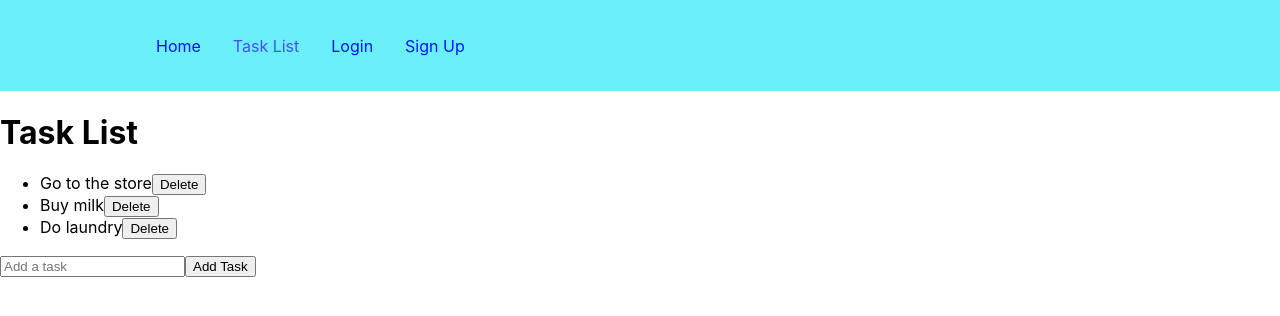
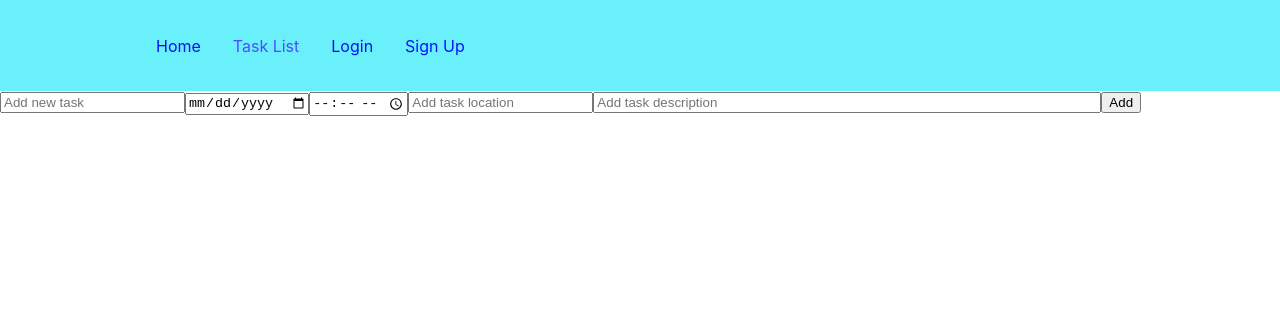
Before and after one commit to chriskong217/tamuhacktasklist, a React (Create React App) app in the folder myapp/: page /tasklist in a window 1280 px wide. Shown: the top 316 px of the page. Built offline with nearby package versions, Linux system fonts and the light colour scheme.

Commit message:
Jeosung changes

```diff
--- a/myapp/src/components/Tasklist/Task.js
+++ b/myapp/src/components/Tasklist/Task.js
@@ -1,40 +1,53 @@
 import React, { useState } from 'react';
 
+
 function TaskList() {
-  const [tasks, setTasks] = useState(["Go to the store", "Buy milk", "Do laundry"]);
-  const [newTask, setNewTask] = useState('');
+ const [tasks, setTasks] = useState([]);
 
-  const handleSubmit = event => {
-    event.preventDefault();
-    setTasks([...tasks, newTask]);
-    setNewTask('');
-  };
 
-  const handleChange = event => {
-    setNewTask(event.target.value);
-  };
+ function addTask(task) {
+   setTasks([...tasks, task]);
+ }
 
-  const deleteTask = (index) => {
+
+ function removeTask(index) {
    setTasks(tasks.filter((task, i) => i !== index));
  }
 
+
  return (
    <div>
-      <h1>Task List</h1>
+     <form onSubmit={(e) => {
+         e.preventDefault();
+         addTask({ name: e.target.task.value, date: e.target.date.value, time: e.target.time.value, location: e.target.location.value, description: e.target.description.value, completed: false });
+         e.target.task.value = '';
+         e.target.date.value = '';
+         e.target.description.value = '';
+         e.target.location.value = '';
+         e.target.time.value = '';
+       }}>
+       <input type="text" name="task" placeholder="Add new task" />
+       <input type="date" name="date" placeholder="Add task date" />
+       <input type="time" name="time" placeholder="Add task time"/>
+       <input type="text" name="location" placeholder="Add task location" />
+       <input type="text" name="description" placeholder="Add task description" style={{width: "500px"}} />
+       <button type="submit">Add</button>
+     </form>
      <ul>
        {tasks.map((task, index) => (
          <li key={index}>
-            {task}
-            <button onClick={() => deleteTask(index)}>Delete</button>
+           <h3>{task.name}</h3>
+           <p>Due Date: {task.date}</p>
+           <p>Due Time: {task.time}</p>
+           <p>Location: {task.location}</p>
+           <p>Description: {task.description}</p>
+           <button onClick={() => removeTask(index)}>Remove</button>
          </li>
        ))}
      </ul>
-      <form onSubmit={handleSubmit}>
-        <input type="text" placeholder="Add a task" value={newTask} onChange={handleChange}/>
-        <button type="submit">Add Task</button>
-      </form>
    </div>
  );
 }
 
+
 export default TaskList;
```
Lines whose indentation alone changed are shown as unchanged.
